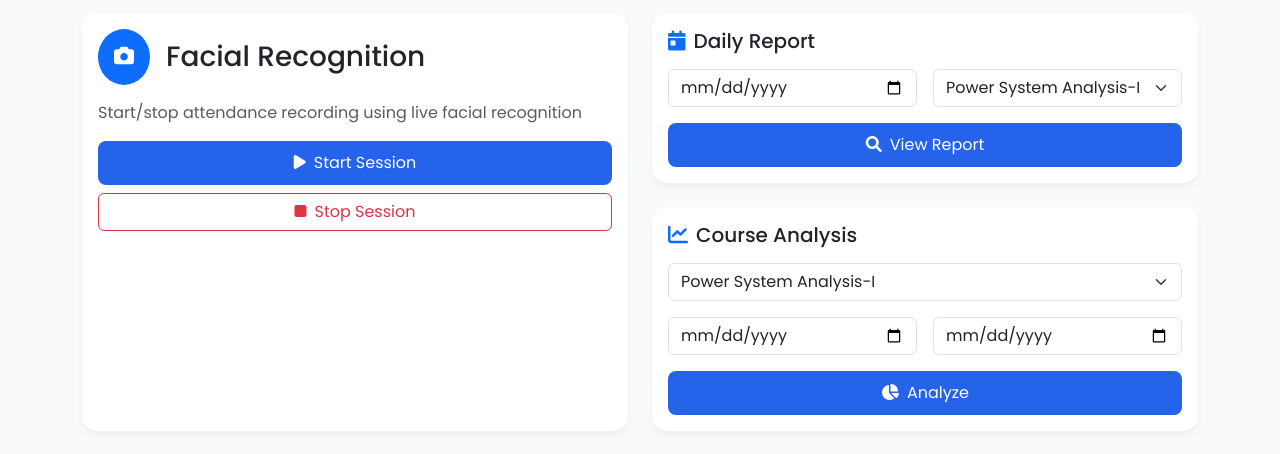
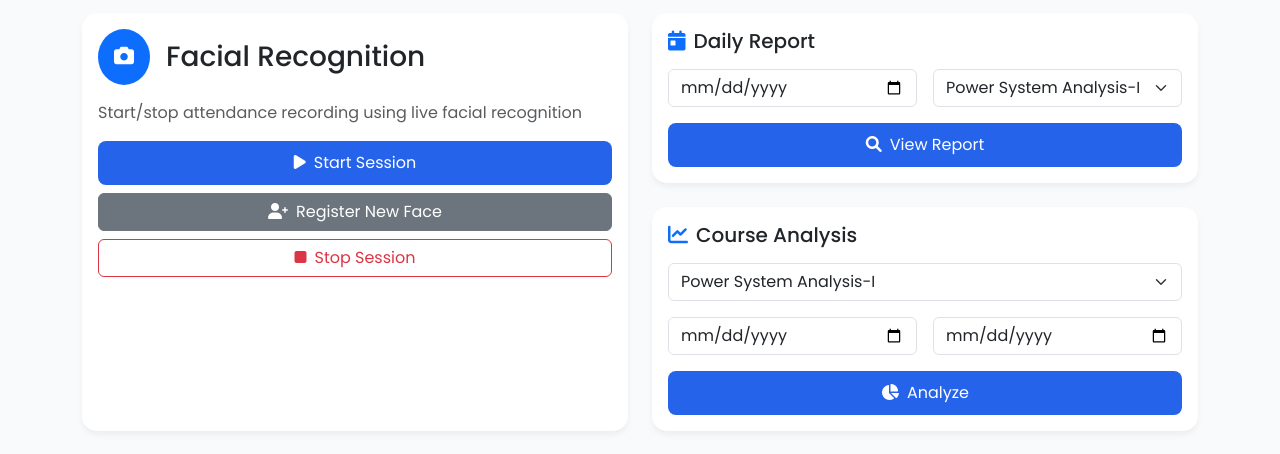
Before and after one commit to Learnathon-By-Geeky-Solutions/celestial-syntax, a Flask app: page / in a window 1280 px wide. Shown: the part 151-605 px from the top of the page. Run offline with Flask 3, Linux system fonts and the light colour scheme; data comes from the database, SQL or seed files in the repository.

Commit message:
added face register button

```diff
--- a/templates/index.html
+++ b/templates/index.html
@@ -20,6 +20,7 @@
                         <a href="/take_attendance" class="btn btn-primary">
                             <i class="fas fa-play me-2"></i>Start Session
                         </a>
+                        <a href="/register" class="btn btn-secondary"> <i class="fas fa-user-plus me-2"></i>Register New Face </a>
                         <form action="/stop_attendance" method="POST">
                             <button type="submit" class="btn btn-outline-danger w-100">
                                 <i class="fas fa-stop me-2"></i>Stop Session
```
